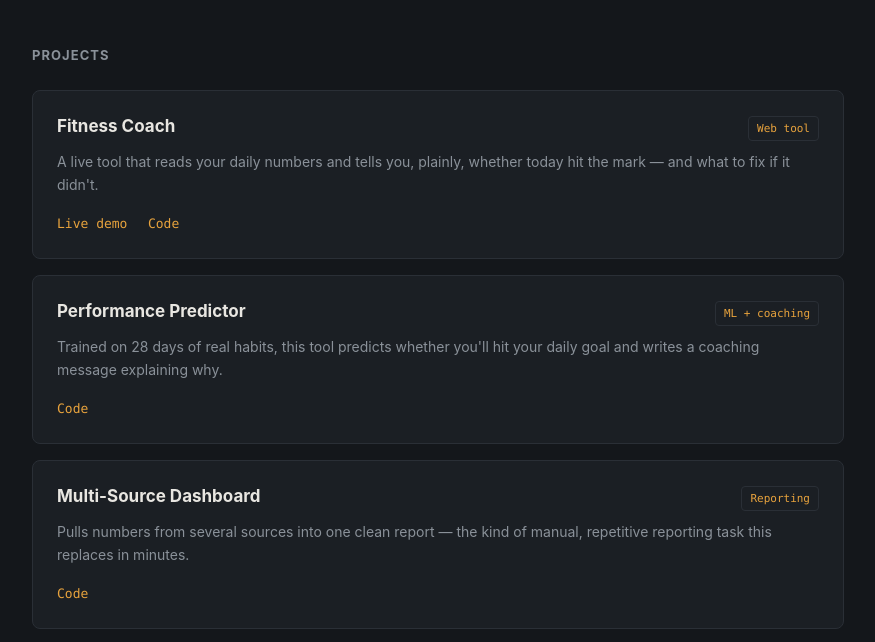
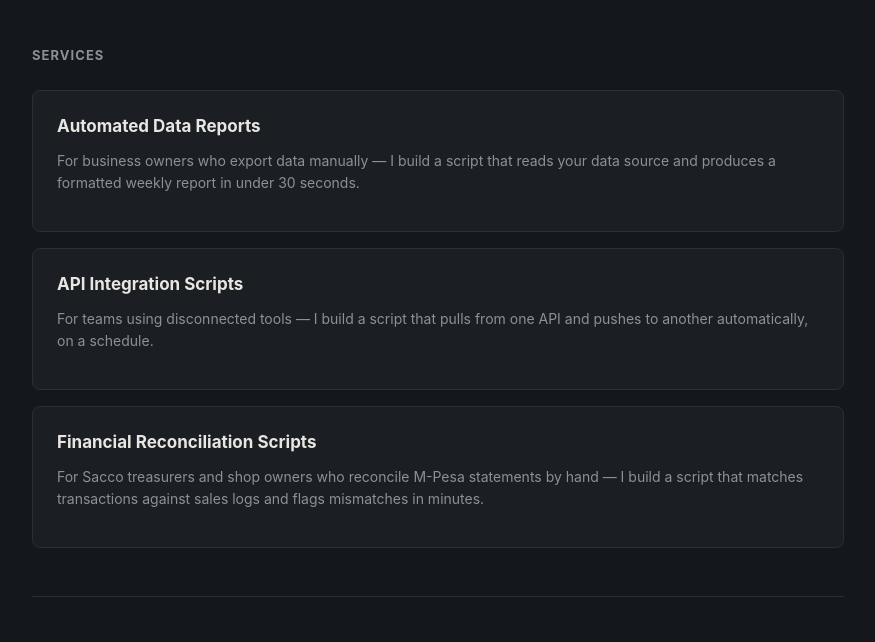
Before and after one commit to Deman250/Deman250.github.io, a plain HTML site: page index.html in a window 1280 px wide. Shown: the part 619-1261 px from the top of the page, without its empty margins (202-1077 px from the left). Drawn offline with Linux system fonts and the light colour scheme.

Commit message:
Add Services section

```diff
--- a/index.html
+++ b/index.html
@@ -155,6 +155,34 @@
   </section>
 
   <section>
+    <h2>Services</h2>
+    <div class="projects">
+
+      <div class="project">
+        <div class="row">
+          <h3>Automated Data Reports</h3>
+        </div>
+        <p class="desc">For business owners who export data manually — I build a script that reads your data source and produces a formatted weekly report in under 30 seconds.</p>
+      </div>
+
+      <div class="project">
+        <div class="row">
+          <h3>API Integration Scripts</h3>
+        </div>
+        <p class="desc">For teams using disconnected tools — I build a script that pulls from one API and pushes to another automatically, on a schedule.</p>
+      </div>
+
+      <div class="project">
+        <div class="row">
+          <h3>Financial Reconciliation Scripts</h3>
+        </div>
+        <p class="desc">For Sacco treasurers and shop owners who reconcile M-Pesa statements by hand — I build a script that matches transactions against sales logs and flags mismatches in minutes.</p>
+      </div>
+
+    </div>
+  </section>
+
+  <section>
     <h2>Projects</h2>
     <div class="projects">
 
@@ -184,9 +212,9 @@
       <div class="project">
         <div class="row">
           <h3>Multi-Source Dashboard</h3>
-          <span class="type">Reporting</span>
+          <span class="type">Live API</span>
         </div>
-        <p class="desc">Pulls numbers from several sources into one clean report — the kind of manual, repetitive reporting task this replaces in minutes.</p>
+        <p class="desc">Pulls numbers from several sources into one clean report — with a real FastAPI service behind it, not just a script.</p>
         <div class="links">
           <a href="https://github.com/Deman250/api-dashboard" target="_blank" rel="noopener">Code</a>
         </div>
```
